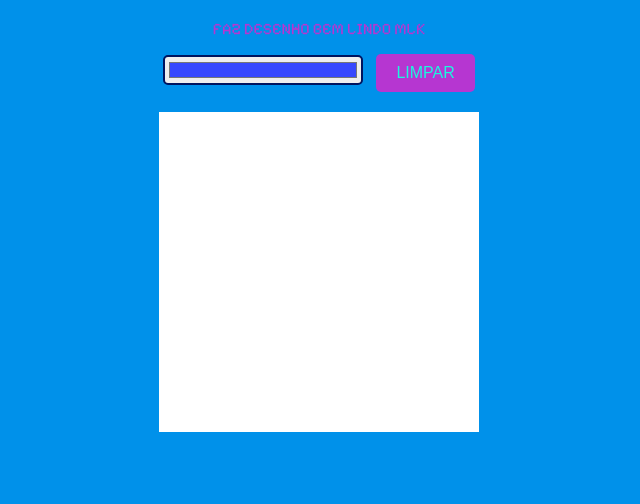
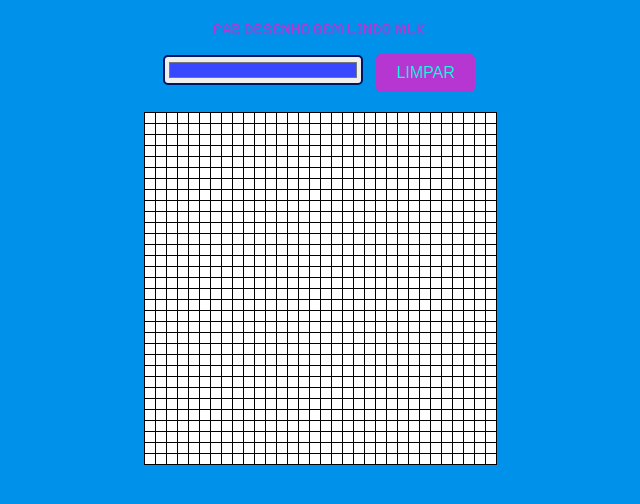
Before and after one commit to Davimp0413/artistos, a plain HTML site: page index.html in a window 1280 px wide. Both pictures are taken after a click on the button "LIMPAR". Shown: the part 62-566 px from the top of the page, without its empty margins (321-961 px from the left). Drawn offline with Linux system fonts and the light colour scheme.

Commit message:
Add files via upload

```diff
--- a/app.js
+++ b/app.js
@@ -1,13 +1,24 @@
 const cor =document.querySelector("input");
 const grade = document.querySelector(".grade");
-const limpar = document.querySelector(".darthVader");
+const limpar = document.querySelector("button");
 
 for (let i = 0; i < 1024; i++) {
     const pixel = document.createElement("div")
     pixel.classList.add("pixel");
+    pixel.addEventListener("click",function(){
+        pixel.style.backgroundColor = cor.value;
+});
+grade.appendChild(pixel);
+};
 
-    pixel.addEventListener("click",function(){
-        pixel.style.backgroundColor = "red";
-    })
-    grade.appendChild(pixel);
+function limparGrade() {
+    const pixels = document.querySelectorAll(".pixel");
+    pixels.forEach(function(pixel) {
+    pixel.style.backgroundColor = "#ffffff";
+});
 }
+
+
+
+
+limpar.addEventListener("click", limparGrade);
--- a/style.css
+++ b/style.css
@@ -33,12 +33,14 @@ input {
     width: 10px;
     height: 10px;
     background-color: #ffffff;
+    border: 1px solid black;
 }
 .grade {
     display: grid;
     grid-template-columns: repeat(32, 10px);
     grid-template-rows: repeat(32, 10px);
-    gap: 0px;
+    gap: 1px;
     justify-content: center;
     margin-top: 20px;
+
 }
```
